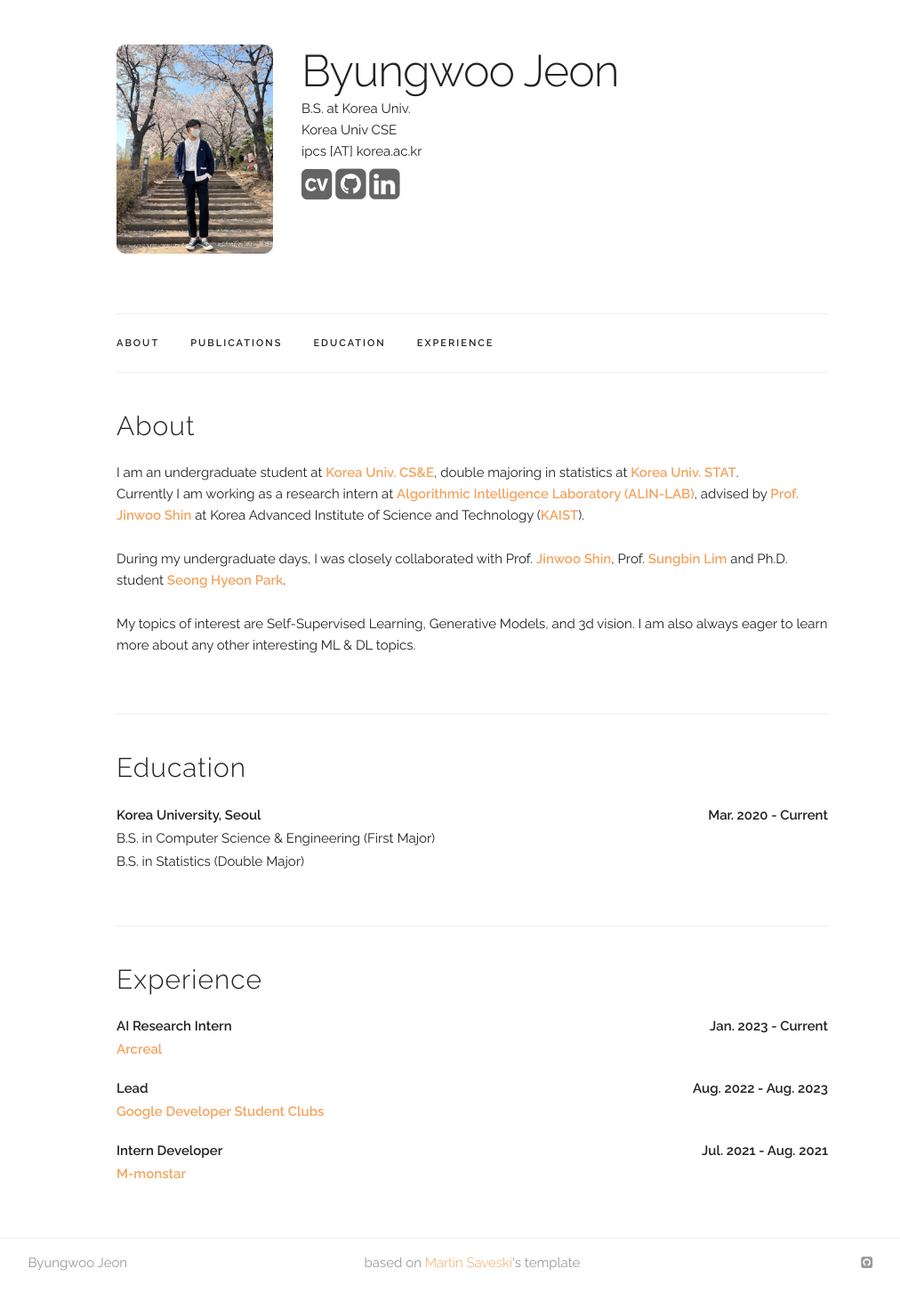
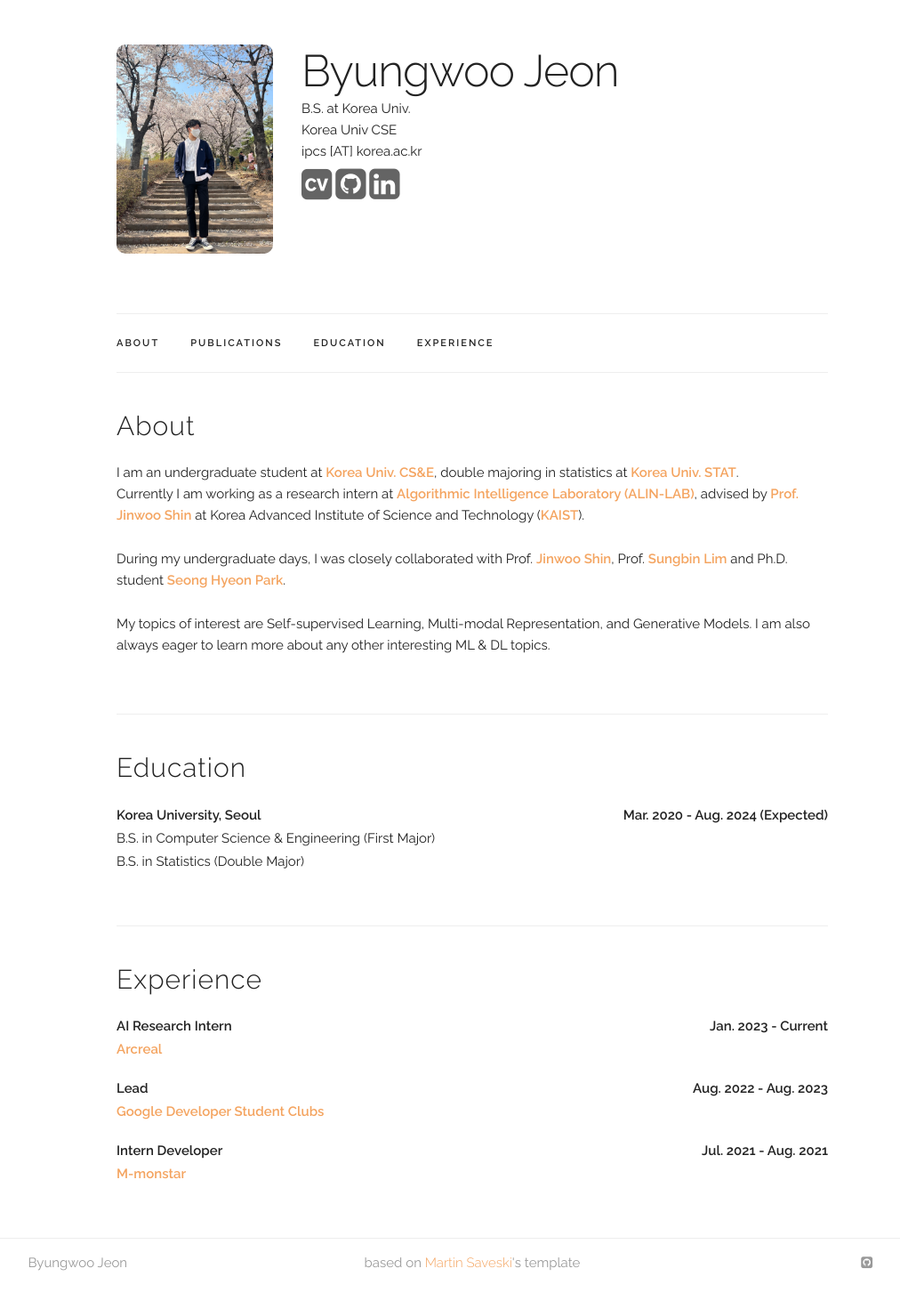
Before and after one commit to rootyJeon/rootyJeon.github.io, a Jekyll site: the page built from index.html, in a window 1280 px wide. Shown: the whole page at 89% size, without its empty margins (109-1121 px from the left). Built offline with Jekyll 4.4.1, drawn with Linux system fonts in a browser that asks for light colours; some web fonts are replaced.

Commit message:
Update index.html

```diff
--- a/index.html
+++ b/index.html
@@ -12,7 +12,7 @@ layout: default
       During my undergraduate days, I was closely collaborated with Prof. <a href="https://alinlab.kaist.ac.kr/shin.html">Jinwoo Shin</a>, Prof. <a href="https://www.sungbin-lim.net">Sungbin Lim</a> and Ph.D. student <a href="https://shpark.org">Seong Hyeon Park</a>.
     </p>
     <p>
-      My topics of interest are Self-Supervised Learning, Generative Models, and 3d vision.
+      My topics of interest are Self-supervised Learning, Multi-modal Representation, and Generative Models.
       I am also always eager to learn more about any other interesting ML & DL topics.
       <!-- My primary research interests lie in the area of computer vision (CV) and machine learning (ML). Currently, my research focuses on implicit neural representations and generative models. -->
           <!-- Here are some keywords:
@@ -144,7 +144,7 @@ layout: default
 <div class="docs-section" id="education">
   <h4>Education</h4>
         <div class="paper">
-          <p class="title"><b>Korea University, Seoul<b style="float:right;">Mar. 2020 - Current</b></b></p>
+          <p class="title"><b>Korea University, Seoul<b style="float:right;">Mar. 2020 - Aug. 2024 (Expected)</b></b></p>
           <p>B.S. in Computer Science & Engineering (First Major) </p>
           <p>B.S. in Statistics (Double Major) </p>
         </div>
```
